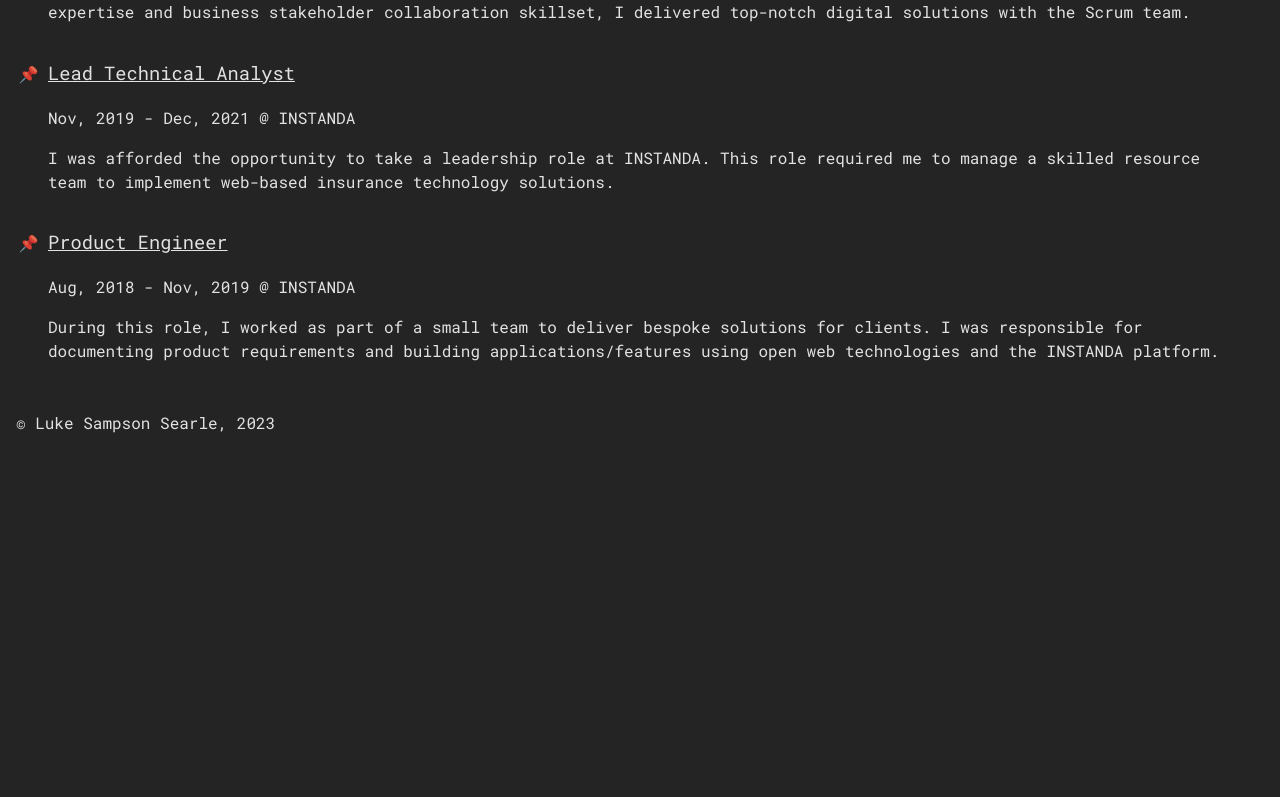
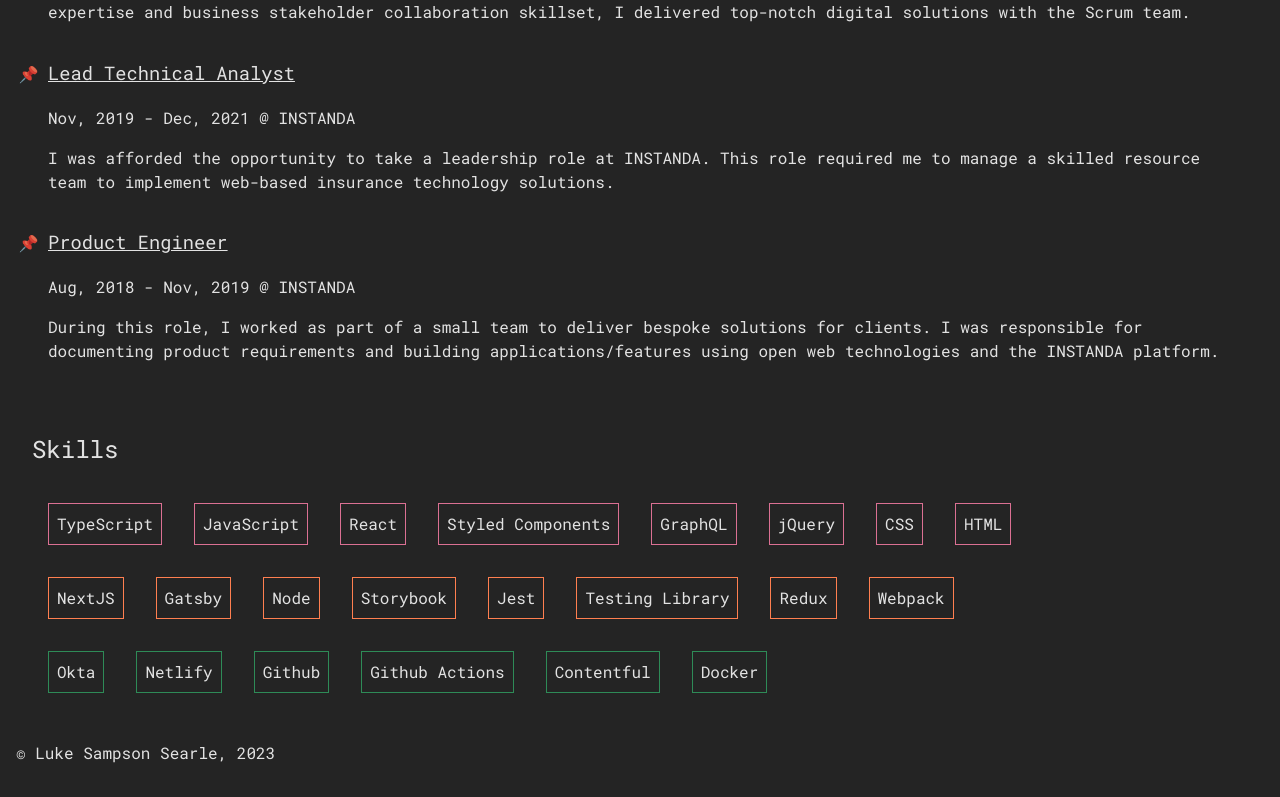
Before and after one commit to sslukess/sslukess, a React (Vite) app: page / in a window 1280 px wide. Shown: the part 1245-2042 px from the top of the page. Before the commit the page ends 1712 px from the top, so only its background shows below. Built offline with nearby package versions, Linux system fonts and the light colour scheme.

Commit message:
The main page has skills

```diff
--- a/src/App.css
+++ b/src/App.css
@@ -1,4 +1,3 @@
 #root {
-
   padding: 1em;
 }
--- a/src/App.tsx
+++ b/src/App.tsx
@@ -4,6 +4,7 @@ import { ContentSection } from './components/content-section/ContentSection'
 import { FilledBio } from './components/content-section/bio/bio'
 import { ScrollingBox } from './components/scrollingBox/ScrollingBox'
 import { PreviousJobs } from './components/previous-job/previousJob'
+import { Skills } from './components/skills/Skills'
 import { Footer } from './components/footer/Footer'
 
 // Hooks
@@ -34,6 +35,10 @@ function App() {
       <PreviousJobs />
     </ContentSection>
 
+    <ContentSection heading="Skills">
+      <Skills />
+    </ContentSection>
+
     <Footer />
     </>
   )
--- /dev/null
+++ b/src/components/skills/Skills.tsx
@@ -0,0 +1,39 @@
+import { Skill } from '../../content/skills';
+import { mappedLangs, mappedFrameworks, mappedPlatforms } from '../../content/skills';
+import styles from './skills.module.css'
+
+type SkillProps = Skill;
+
+const Skill = ({ skill, category }: SkillProps) => {
+
+    return (
+        <div className={`${styles[category]} ${styles.skill}`}>
+            {skill}
+        </div>
+    )
+};
+
+export const Skills = () => {
+
+    return (
+        <>
+            {/* Langs */}
+            <div className={styles.skillsWrapper}>
+                {mappedLangs.map(item => <Skill skill={item.skill} category={item.category} />)}
+            </div>
+
+
+            {/* frameworks */}
+            <div className={styles.skillsWrapper}>
+                {mappedFrameworks.map(item => <Skill skill={item.skill} category={item.category} />)}
+            </div>
+
+            {/* platfroms */}
+            <div className={styles.skillsWrapper}>
+                {mappedPlatforms.map(item => <Skill skill={item.skill} category={item.category} />)}
+            </div>
+
+
+        </>
+    );
+};
--- /dev/null
+++ b/src/components/skills/skills.module.css
@@ -0,0 +1,26 @@
+.skill {
+    margin: 1rem;
+    padding: calc(var(--stdPadding)/2);
+    transition: 0.3s;
+
+    &:hover {
+        font-style: italic;
+    }
+}
+
+.language {
+    border: 1px solid palevioletred;
+}
+
+.frameworks {
+    border: 1px solid coral;
+}
+
+.platforms {
+    border: 1px solid seagreen;
+}
+
+.skillsWrapper {
+    display: flex;
+    flex-wrap: wrap;
+}
--- /dev/null
+++ b/src/content/skills.ts
@@ -0,0 +1,30 @@
+type skill = string;
+
+type category = 'language' | 'frameworks' | 'platforms';
+
+
+export type Skill = {
+    skill: skill;
+    category: category;
+}
+
+function mapSkill(skillToMap: skill, category: category): Skill {
+
+    const newSkill: Skill = {
+        skill: skillToMap,
+        category: category
+    }
+
+    return newSkill;
+};
+
+// raw data
+const langs = ["TypeScript", "JavaScript", "React", "Styled Components", "GraphQL", "jQuery", "CSS", "HTML"]
+const frameworks = ["NextJS", "Gatsby", "Node", "Storybook", "Jest", "Testing Library", "Redux", "Webpack"];
+const platforms = ["Okta", "Netlify", "Github", "Github Actions", "Contentful", "Docker"];
+
+
+// map the above raw skills to Skill types
+export const mappedLangs: Skill[] = langs.map((skill) => mapSkill(skill, 'language'));
+export const mappedFrameworks: Skill[] = frameworks.map((skill) => mapSkill(skill, 'frameworks'));
+export const mappedPlatforms: Skill[] = platforms.map((skill) => mapSkill(skill, 'platforms'));
```
